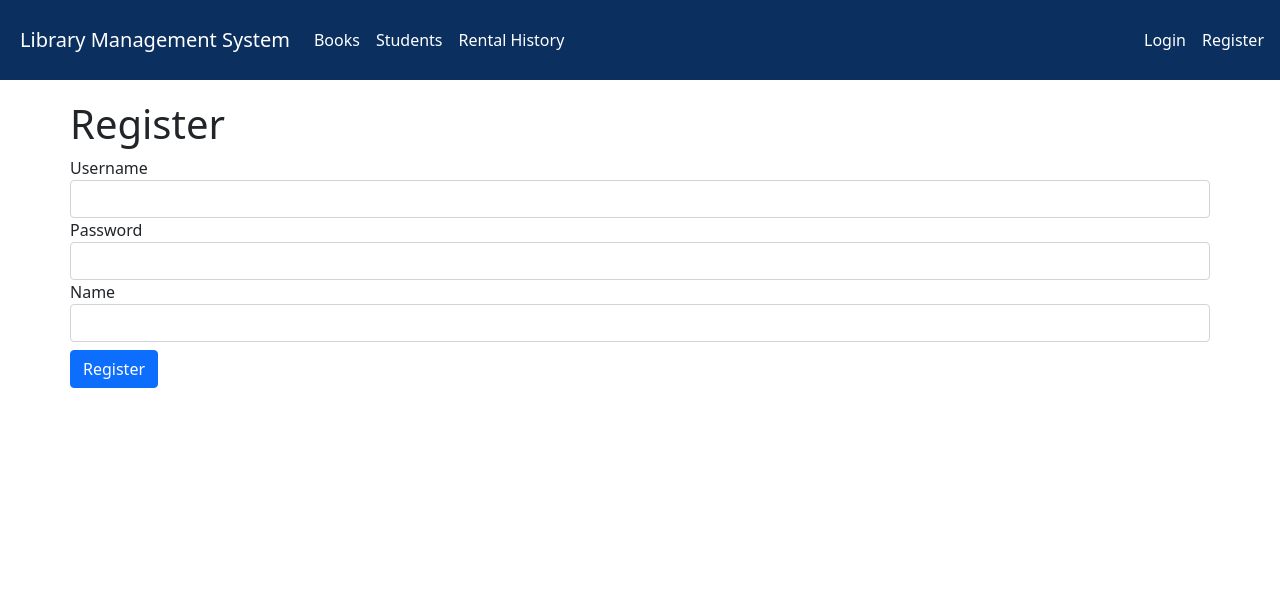
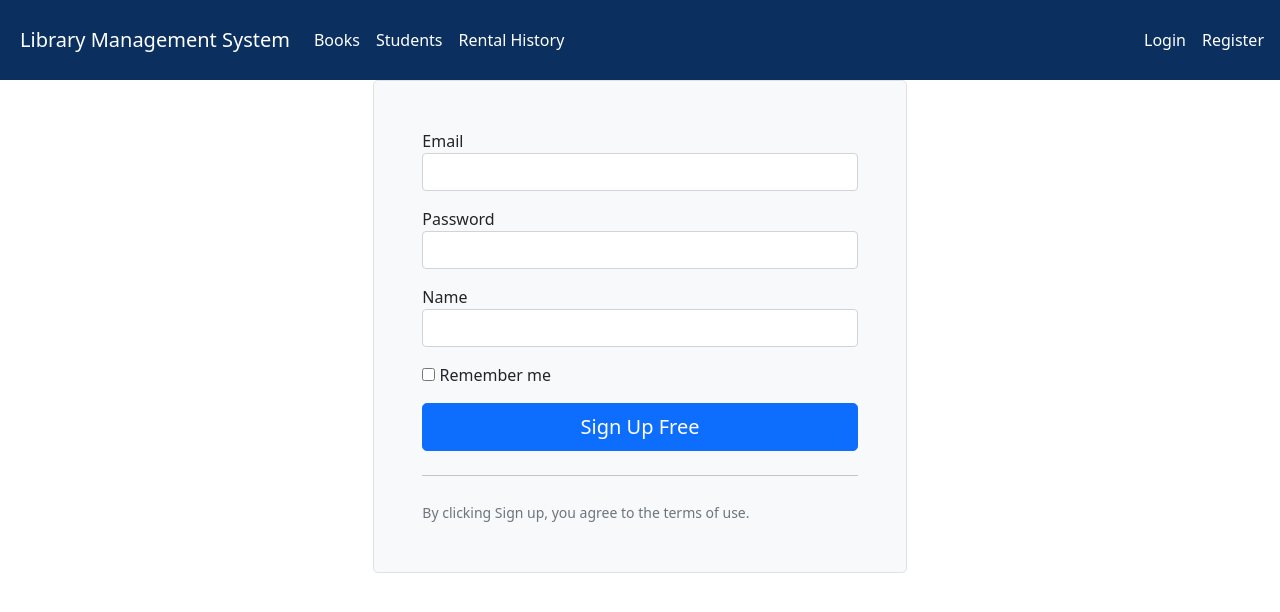
Before and after one commit to abhi886/react-library-management-system, a React (Create React App) app: page /register in a window 1280 px wide. Shown: the top 612 px of the page. Built offline with nearby package versions, Linux system fonts and the light colour scheme; no server answers.

Commit message:
Redesign Register component to include in Landing Page

```diff
--- a/src/components/common/form.jsx
+++ b/src/components/common/form.jsx
@@ -65,13 +65,14 @@ class Form extends Component {
   };
 
   renderButton(label) {
-    return <button className='btn btn-primary mt-2'>{label}</button>;
+    return <button className='w-100 btn btn-lg btn-primary'>{label}</button>;
   }
 
   renderInput(name, label, type = "text") {
     const { data, errors } = this.state;
     return (
       <Input
+        className='form-control'
         type={type}
         name={name}
         value={data[name]}
@@ -115,4 +116,5 @@ class Form extends Component {
 }
 
 export default Form;
+
 // export default function renderInput();
--- a/src/components/landingPage.jsx
+++ b/src/components/landingPage.jsx
@@ -1,7 +1,22 @@
 import React from "react";
+import RegisterForm from "./registerForm";
 
 function landingPage() {
-  return <div>This is the landing page component</div>;
+  return (
+    <div className='container'>
+      <div class='row align-items-center g-lg-5 py-5'>
+        <div class='col-lg-7 text-center text-lg-start'>
+          <h1 class='display-4 fw-bold lh-1 mb-3'>Library Management System</h1>
+          <p class='col-lg-10 fs-4'>
+            It’s the easiest, fastest way to manage your books. Created using
+            the MERN stack, Library Management System is an open source project
+            hosted over github. Feel free to contribute.
+          </p>
+        </div>
+        <RegisterForm></RegisterForm>
+      </div>
+    </div>
+  );
 }
 
 export default landingPage;
--- a/src/components/registerForm.jsx
+++ b/src/components/registerForm.jsx
@@ -52,14 +52,31 @@ class RegisterForm extends Form {
 
   render() {
     return (
-      <div className='container'>
-        <h1>Register</h1>
-        <form onSubmit={this.handleSubmit}>
-          {this.renderInput("username", "Username")}
-          {this.renderInput("password", "Password", "password")}
-          {this.renderInput("name", "Name")}
+      <div class='col-md-10 mx-auto col-lg-5'>
+        <form
+          className='p-4 p-md-5 border rounded-3 bg-light'
+          onSubmit={this.handleSubmit}
+        >
+          <div className='form-floating mb-3'>
+            {this.renderInput("username", "Email")}
+          </div>
+          <div className='form-floating mb-3'>
+            {this.renderInput("password", "Password", "password")}
+          </div>
+          <div className='form-floating mb-3'>
+            {this.renderInput("name", "Name")}
+          </div>
+          <div className='checkbox mb-3'>
+            <label>
+              <input type='checkbox' value='remember-me' /> Remember me
+            </label>
+          </div>
+          {this.renderButton("Sign Up Free")}
 
-          {this.renderButton("Register")}
+          <hr className='my-4' />
+          <small className='text-muted'>
+            By clicking Sign up, you agree to the terms of use.
+          </small>
         </form>
       </div>
     );
```
